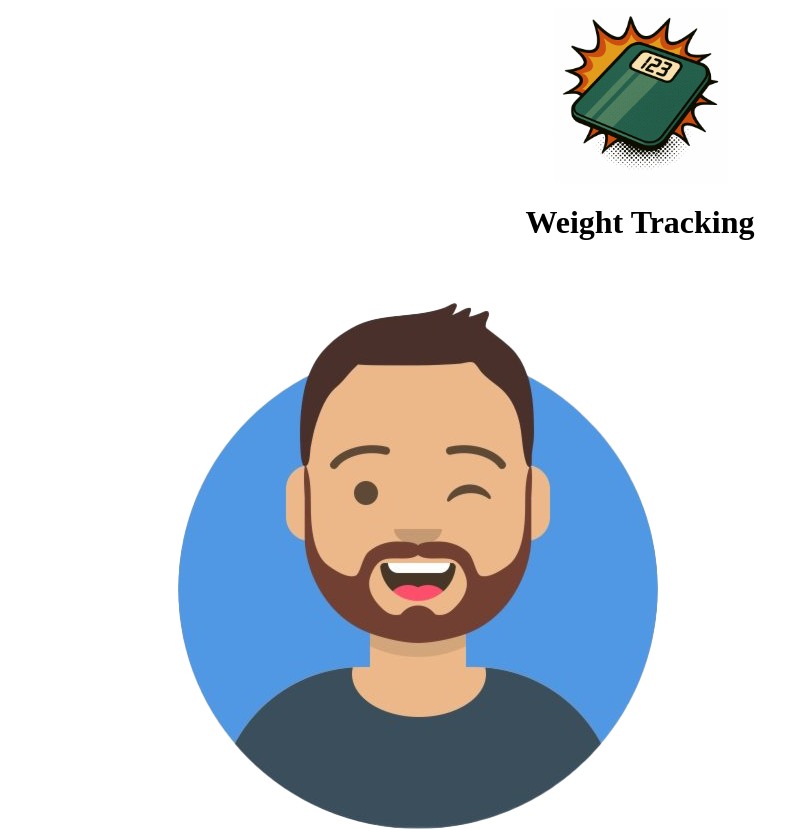
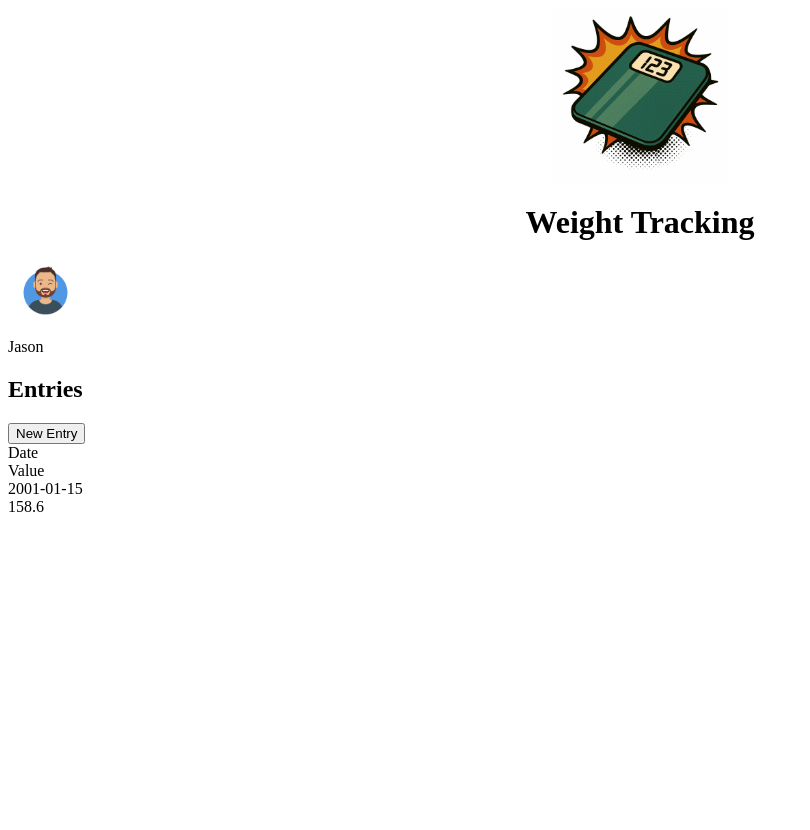
Before and after one commit to Floresj4/weight-tracking, an Angular app in the folder weight-tracking-ui/: page / in a window 1280 px wide. Shown: the top 830 px of the page, without its empty margins (0-810 px from the left). After the commit the page ends 800 px from the top, so only its background shows below. Built offline with nearby package versions, Linux system fonts and the light colour scheme.

Commit message:
styling avatar

```diff
--- a/weight-tracking-ui/src/app/app.component.html
+++ b/weight-tracking-ui/src/app/app.component.html
@@ -3,7 +3,7 @@
 <main>
 
     <div>
-        <div class="avatar"> <img [src]="imagePath()"/></div>
+        <div> <img [src]="imagePath()" class="avatar"/></div>
         <p>{{ selectedUser().name }}</p>
     </div>
 
--- a/weight-tracking-ui/src/app/app.component.scss
+++ b/weight-tracking-ui/src/app/app.component.scss
@@ -0,0 +1,4 @@
+.avatar {
+    width: 75px;
+    height: 100%;
+}
```
